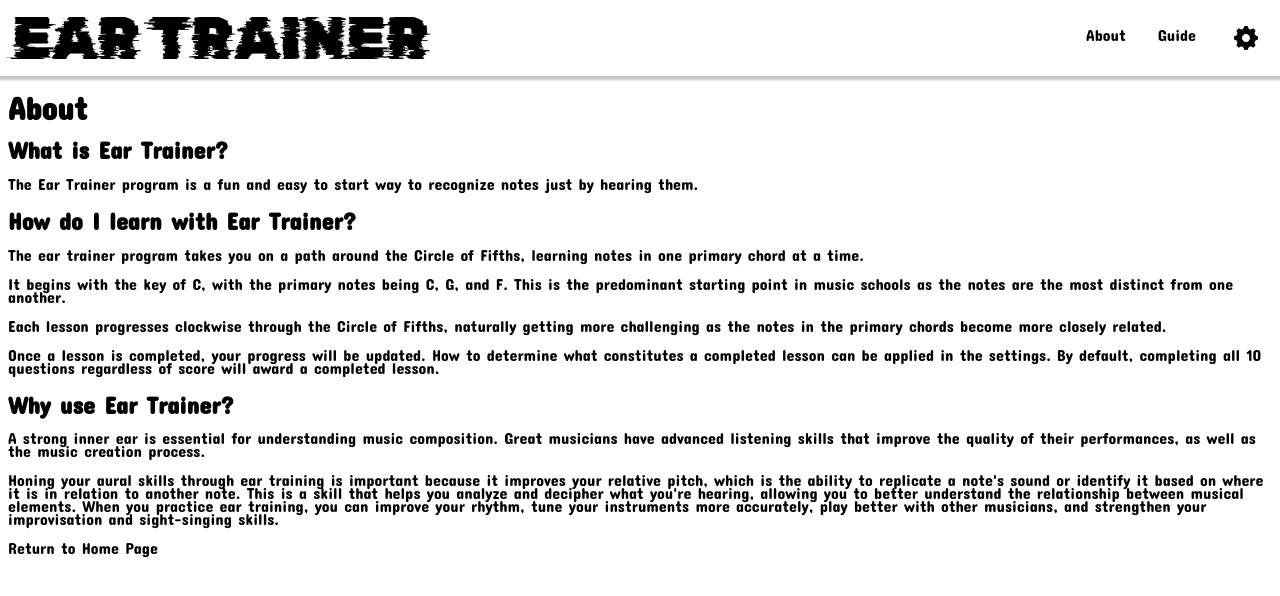
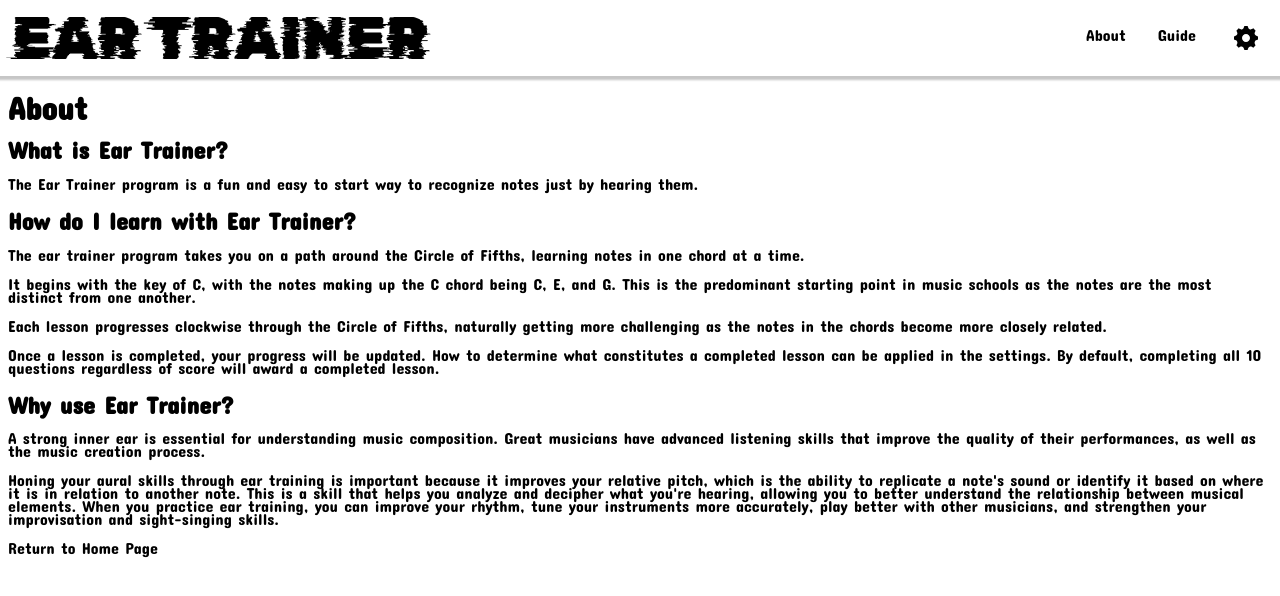
Before and after one commit to charper11/EarNote, a React (Create React App) app in the folder earnote-ui/: page /#/about in a window 1280 px wide. Shown: the top 596 px of the page. Built offline with nearby package versions, Linux system fonts and the light colour scheme.

Commit message:
replace primary chords with major chord notes

```diff
--- a/earnote-ui/src/App.js
+++ b/earnote-ui/src/App.js
@@ -32,7 +32,7 @@ function App() {
     keys.push(keyDict[key]);
     keys.push(keyDict[key]+1 === 13 ? 1 : keyDict[key]+1);
     setSecondNote(Object.keys(keyDict)[keys[1]-1]);
-    keys.push(keyDict[key]-1 === 0 ? 12 : keyDict[key]-1);
+    keys.push(keyDict[key]+4 % 12 === 0 ? 12 : keyDict[key]+4 % 12);
     setThirdNote(Object.keys(keyDict)[keys[2]-1]);
 
     //used for making sure the same question isn't asked twice in a row.
--- a/earnote-ui/src/Pages/About.js
+++ b/earnote-ui/src/Pages/About.js
@@ -9,9 +9,9 @@ const About = () => {
           <h2>What is Ear Trainer?</h2>
           <p>The Ear Trainer program is a fun and easy to start way to recognize notes just by hearing them.</p>
           <h2>How do I learn with Ear Trainer?</h2>
-          <p>The ear trainer program takes you on a path around the Circle of Fifths, learning notes in one primary chord at a time.</p>
-          <p>It begins with the key of C, with the primary notes being C, G, and F. This is the predominant starting point in music schools as the notes are the most distinct from one another.</p>
-          <p>Each lesson progresses clockwise through the Circle of Fifths, naturally getting more challenging as the notes in the primary chords become more closely related.</p>
+          <p>The ear trainer program takes you on a path around the Circle of Fifths, learning notes in one chord at a time.</p>
+          <p>It begins with the key of C, with the notes making up the C chord being C, E, and G. This is the predominant starting point in music schools as the notes are the most distinct from one another.</p>
+          <p>Each lesson progresses clockwise through the Circle of Fifths, naturally getting more challenging as the notes in the chords become more closely related.</p>
           <p>Once a lesson is completed, your progress will be updated. How to determine what constitutes a completed lesson can be applied in the settings. By default, completing all 10 questions regardless of score will award a completed lesson.</p>
           <h2>Why use Ear Trainer?</h2>
           <p>A strong inner ear is essential for understanding music composition. Great musicians have advanced listening skills that improve the quality of their performances, as well as the music creation process.</p>
--- a/earnote-ui/src/Pages/Guide.js
+++ b/earnote-ui/src/Pages/Guide.js
@@ -12,8 +12,8 @@ const Guide = () => {
           <div className="float-child"><CircleOfFifths /></div>
           <div className='float-child'>
           <p className='circle-p'>Starting with C and moving clockwise note to note (C to G to D to A, etc), you'll notice that after 12 notes we return back to our starting point. This cyclical nature is called the circle of fifths and is one of the most fundamental principles in all of music theory.</p>
-          <p className='circle-p'>If you pick one of the 12 notes in the circle, it along with the note to the left and the right make up what is called the three primary chords of that key.</p>
-          <p className='circle-p'>Ear trainer progresses through this circle, with each lesson covering one set of primary chords at a time.</p>
+          <p className='circle-p'>If you pick one of the 12 notes in the circle, it along with the note to the right, and the note 4 to the right, are the notes that create the chord of that key.</p>
+          <p className='circle-p'>Ear trainer progresses through this circle, with each lesson covering one chord at a time.</p>
           </div>
           </div>
           <h2>Scale</h2>
```
